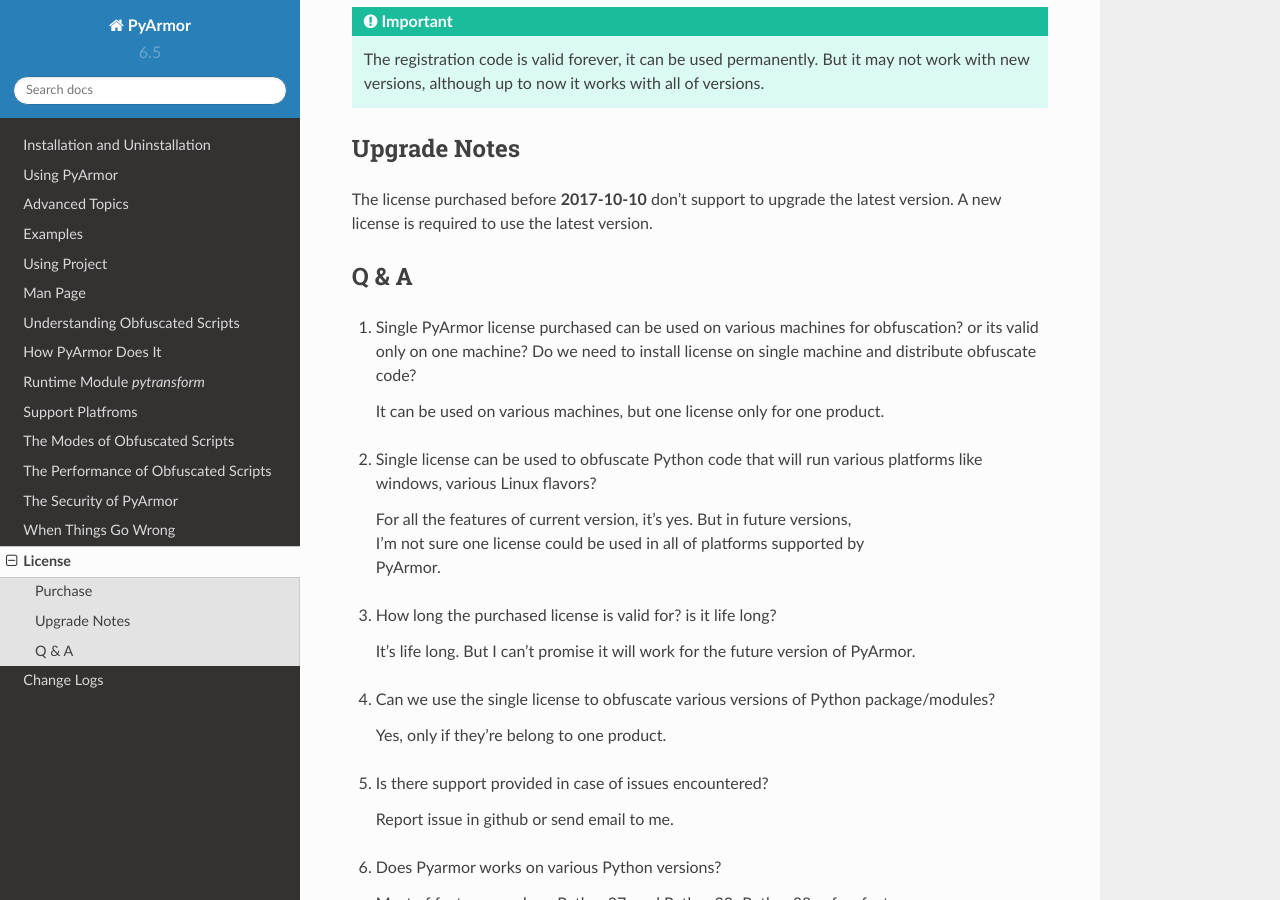
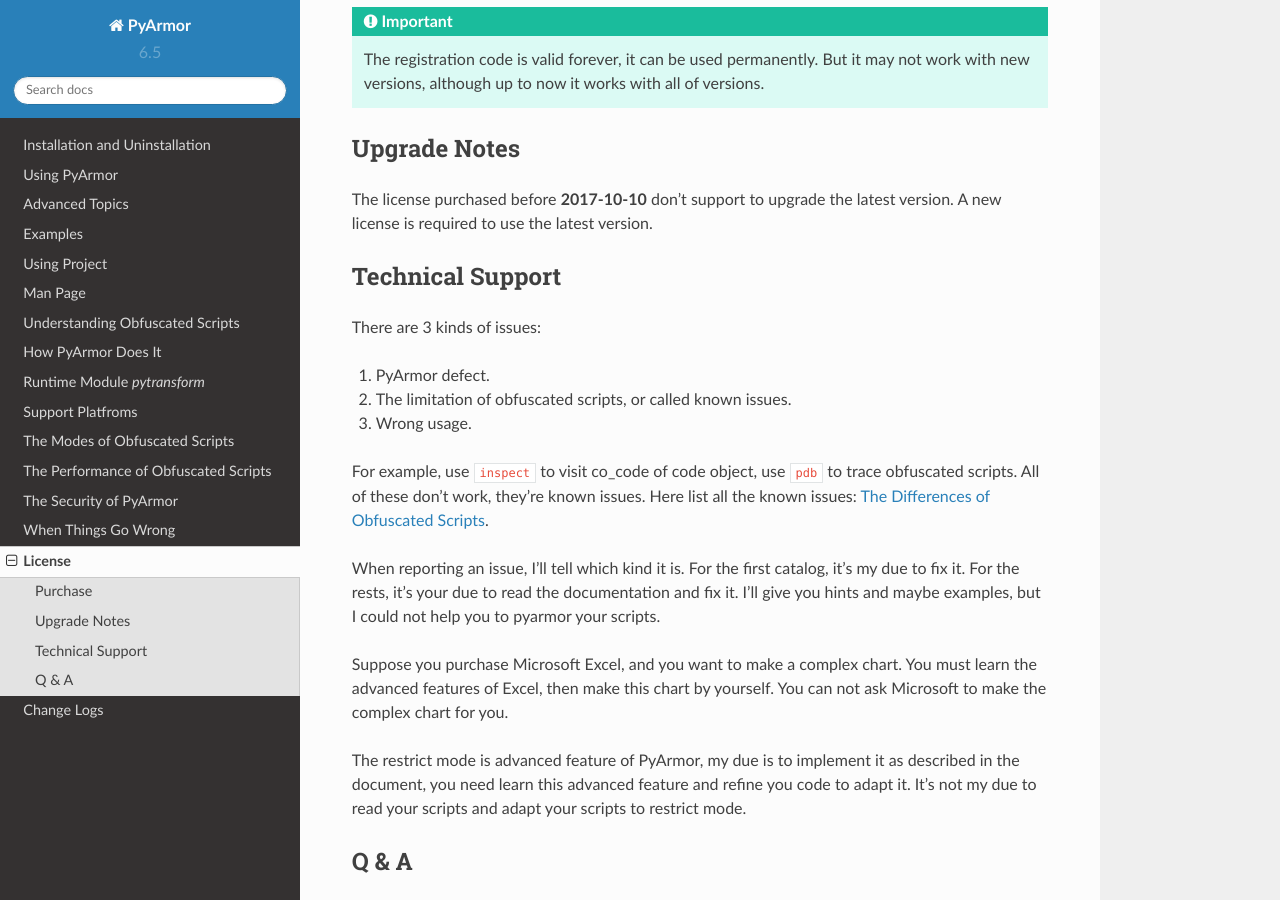
Before and after one commit to dashingsoft/pyarmor, a Sphinx documentation site: the page built from docs/license.rst, in a window 1280 px wide and 900 px high, scrolled down 1906 px. Built offline with Sphinx 7.4.7 and the Read the Docs theme 2.0.0, drawn with Linux system fonts in a browser that asks for light colours.

Commit message:
Add technical support items in license

```diff
--- a/docs/license.rst
+++ b/docs/license.rst
@@ -102,6 +102,33 @@
 The license purchased before **2017-10-10** don't support to upgrade the latest
 version. A new license is required to use the latest version.
 
+Technical Support
+-----------------
+
+There are 3 kinds of issues:
+
+1. PyArmor defect.
+2. The limitation of obfuscated scripts, or called known issues.
+3. Wrong usage.
+
+For example, use ``inspect`` to visit co_code of code object, use ``pdb`` to
+trace obfuscated scripts. All of these don't work, they're known issues. Here
+list all the known issues: :ref:`The Differences of Obfuscated Scripts`.
+
+When reporting an issue, I'll tell which kind it is. For the first catalog, it's
+my due to fix it. For the rests, it's your due to read the documentation and fix
+it. I'll give you hints and maybe examples, but I could not help you to pyarmor
+your scripts.
+
+Suppose you purchase Microsoft Excel, and you want to make a complex chart. You
+must learn the advanced features of Excel, then make this chart by yourself. You
+can not ask Microsoft to make the complex chart for you.
+
+The restrict mode is advanced feature of PyArmor, my due is to implement it as
+described in the document, you need learn this advanced feature and refine you
+code to adapt it. It's not my due to read your scripts and adapt your scripts
+to restrict mode.
+
 Q & A
 -----
 
```
